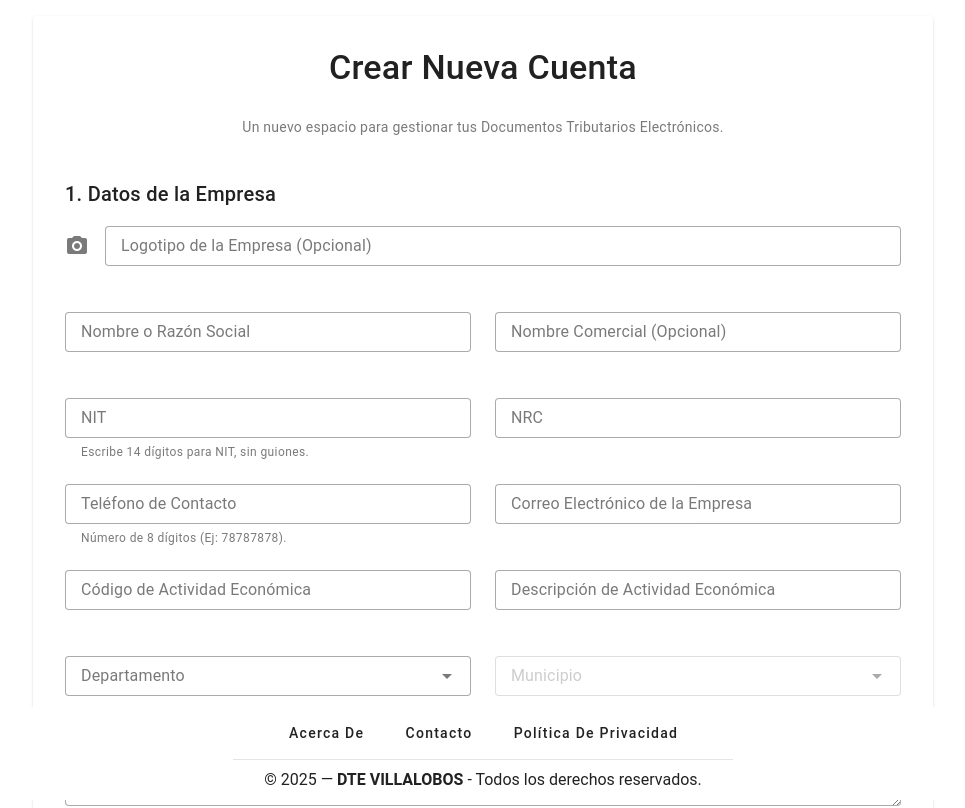
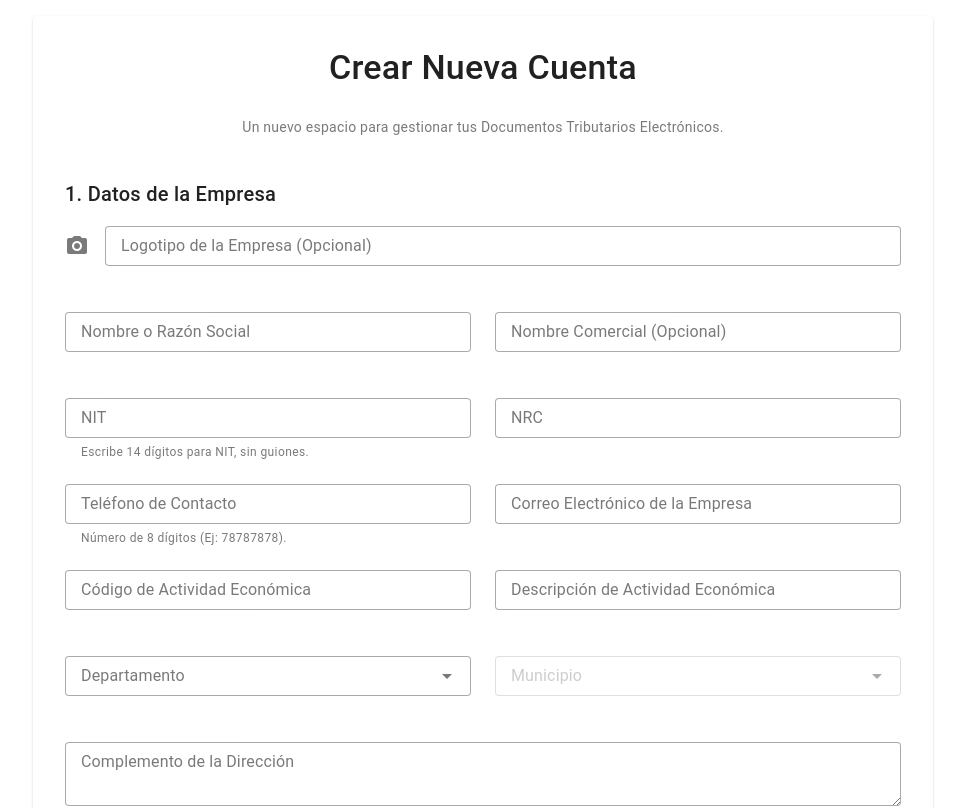
Before and after one commit to zenonburgos/facturaciondte_front, a Nuxt app: page /register in a window 1280 px wide. Shown: the top 808 px of the page, without its empty margins (157-1122 px from the left). Built offline with nearby package versions, Linux system fonts and the light colour scheme; no server answers.

Commit message:
Apariencia dinámica

```diff
--- a/app.vue
+++ b/app.vue
@@ -1,9 +1,11 @@
 <template>
-  <div>
-    <NuxtLayout>
-      <NuxtPage />
-    </NuxtLayout>
-  </div>
+  <v-app>
+    <v-main>
+      <NuxtLayout>
+        <NuxtPage />
+      </NuxtLayout>
+    </v-main>
+  </v-app>
 </template>
 
 <script setup>
@@ -12,6 +14,7 @@ import { useAuthStore } from '~/stores/auth';
 
 const authStore = useAuthStore();
 const { $api } = useNuxtApp();
+const settings = usePlatformSettings();
 
 // onMounted se ejecuta una sola vez cuando la aplicación se carga en el cliente.
 onMounted(async () => {
@@ -30,4 +33,31 @@ onMounted(async () => {
     }
   }
 });
+
+const hexToRgb = (hex) => {
+  if (!hex) return '30, 136, 229'; // Color primario por defecto (azul)
+  const result = /^#?([a-f\d]{2})([a-f\d]{2})([a-f\d]{2})$/i.exec(hex);
+  return result
+    ? `${parseInt(result[1], 16)}, ${parseInt(result[2], 16)}, ${parseInt(result[3], 16)}`
+    : '30, 136, 229'; // Fallback
+};
+
+const cssVars = computed(() => {
+  if (!settings.value) return '';
+  const primaryRgb = hexToRgb(settings.value.color_primary);
+  const secondaryRgb = hexToRgb(settings.value.color_secondary);
+  return `
+    :root {
+      --v-theme-primary: ${primaryRgb};
+      --v-theme-secondary: ${secondaryRgb};
+    }
+  `;
+});
+
+useHead({
+  style: [{
+    children: cssVars,
+    type: 'text/css'
+  }]
+});
 </script>
--- a/components/TheFooter.vue
+++ b/components/TheFooter.vue
@@ -1,26 +1,38 @@
 <template>
-  <v-footer app name="footer" class="text-center d-flex flex-column pa-2">
+  <v-footer app name="footer" class="pa-0">
+    <v-row justify="center" no-gutters class="text-center py-2">
+      <v-col cols="12">
+
         <div class="d-flex flex-wrap justify-center ga-2">
           <NuxtLink to="/about" custom v-slot="{ navigate }">
             <v-btn variant="text" class="text-capitalize" @click="navigate">Acerca de</v-btn>
           </NuxtLink>
-
           <NuxtLink to="/contact" custom v-slot="{ navigate }">
             <v-btn variant="text" class="text-capitalize" @click="navigate">Contacto</v-btn>
           </NuxtLink>
-
           <NuxtLink to="/privacy" custom v-slot="{ navigate }">
             <v-btn variant="text" class="text-capitalize" @click="navigate">Política de Privacidad</v-btn>
           </NuxtLink>
         </div>
 
-    <v-divider class="my-2" style="width: 80%; max-width: 500px;"></v-divider>
+        <v-divider
+          class="my-2 mx-auto"
+          style="width: 80%; max-width: 500px;"
+        ></v-divider>
 
-    <div>
-      © {{ new Date().getFullYear() }} — <strong>DTE VILLALOBOS</strong> - Todos los derechos reservados.
+        <div v-if="settings">
+          © {{ new Date().getFullYear() }} — <strong>{{ settings.platform_name || 'Mi Plataforma' }}</strong> - Todos los derechos reservados.
         </div>
+
+      </v-col>
+    </v-row>
   </v-footer>
 </template>
+
+<script setup>
+import { usePlatformSettings } from '~/composables/usePlatformSettings';
+const settings = usePlatformSettings();
+</script>
 
 <style scoped>
 /* Nos aseguramos que el footer no sea muy alto */
--- /dev/null
+++ b/composables/usePlatformSettings.js
@@ -0,0 +1,7 @@
+import { useState } from '#app'
+
+export const usePlatformSettings = () => {
+  // Esta función crea o accede al estado global 'platform-settings'
+  // y lo inicializa como 'null' si aún no existe.
+  return useState('platform-settings', () => null)
+}
--- a/pages/login.vue
+++ b/pages/login.vue
@@ -7,38 +7,50 @@
 
             <v-col cols="12" md="6" class="bg-primary d-flex flex-column justify-center align-center pa-8">
               <div class="text-center" style="max-width: 500px;">
-                <h1 class="text-h4 text-md-h4 font-weight-bold text-white mb-6">
-                  La plataforma para tu Facturación Electrónica
+                <v-img
+                  v-if="settings.login_logo_path"
+                  :src="settings.login_logo_path"
+                  max-height="120"
+                  class="mb-6"
+                ></v-img>
+                <h1 class="text-h4 text-md-h4 ...">
+                  {{ settings.slogan || 'La plataforma para tu Facturación Electrónica' }}
                 </h1>
 
                 <p class="text-body-1 font-weight-light text-white op-80 mb-8">
                   {{ $config.public.loginMessage }}
                 </p>
 
-                <v-list bg-color="transparent" class="text-left">
-                  <v-list-item class="text-white op-80">
-                    <template v-slot:prepend><v-icon color="white">mdi-check-circle-outline</v-icon></template>
-                    <v-list-item-title>Emite DTEs ilimitados.</v-list-item-title>
-                  </v-list-item>
-                  <v-list-item class="text-white op-80">
-                    <template v-slot:prepend><v-icon color="white">mdi-check-circle-outline</v-icon></template>
-                    <v-list-item-title>Consulta tu historial en cualquier momento.</v-list-item-title>
-                  </v-list-item>
-                  <v-list-item class="text-white op-80">
-                    <template v-slot:prepend><v-icon color="white">mdi-check-circle-outline</v-icon></template>
-                    <v-list-item-title>Seguridad y respaldo garantizado.</v-list-item-title>
+                <v-list
+                  v-if="settings.login_features && settings.login_features.length > 0"
+                  bg-color="transparent"
+                  class="text-left"
+                >
+                  <v-list-item
+                    v-for="(feature, i) in settings.login_features"
+                    :key="i"
+                    class="text-white op-80"
+                  >
+                    <template v-slot:prepend>
+                      <v-icon color="white">{{ feature.icon }}</v-icon>
+                    </template>
+
+                    <v-list-item-title>{{ feature.text }}</v-list-item-title>
                   </v-list-item>
                 </v-list>
                 <v-divider class="border-opacity-50 mb-8"></v-divider>
 
                 <p class="text-white op-80 text-caption mb-2">¿Tienes preguntas?</p>
                 <v-btn
+                  v-if="settings.contact_phone"
                   variant="text"
                   color="white"
-                  href="https://wa.me/50377429495" target="_blank"
+                  :href="`https://wa.me/${settings.contact_phone.replace(/\D/g, '')}`"
+                  target="_blank"
                   prepend-icon="mdi-whatsapp"
                 >
-                  +503 7742-9495 </v-btn>
+                  {{ settings.contact_phone }}
+                </v-btn>
               </div>
             </v-col>
 
@@ -111,7 +123,8 @@
 import { ref } from 'vue';
 import { useAuthStore } from '~/stores/auth';
 import { useRouter, useRoute } from 'vue-router';
-import RegisterButton from '~/components/RegisterButton.vue'; // Importamos el nuevo botón
+import RegisterButton from '~/components/RegisterButton.vue';
+import { usePlatformSettings } from '~/composables/usePlatformSettings';
 
 definePageMeta({
   layout: 'login',
@@ -119,7 +132,7 @@ definePageMeta({
 
 // URL del logo que te generé. Súbelo a tu carpeta `public` del frontend.
 const logoUrl = '/sv-dte-logo.png';
-
+const settings = usePlatformSettings();
 const authStore = useAuthStore();
 const router = useRouter();
 const route = useRoute();
--- /dev/null
+++ b/plugins/vuetify.js
@@ -0,0 +1,24 @@
+import { createVuetify } from 'vuetify'
+import 'vuetify/styles'
+import * as components from 'vuetify/components'
+import * as directives from 'vuetify/directives'
+
+export default defineNuxtPlugin(nuxtApp => {
+  const vuetify = createVuetify({
+    components,
+    directives,
+    theme: {
+      themes: {
+        light: {
+          dark: false,
+          colors: {
+            // Definimos los colores usando variables CSS que controlaremos
+            primary: 'rgb(var(--v-theme-primary))',
+            secondary: 'rgb(var(--v-theme-secondary))',
+          }
+        }
+      }
+    }
+  })
+  nuxtApp.vueApp.use(vuetify)
+})
```
Also changed, not shown: plugins/load-platform-settings.server.js (added, +19 -0 lines). Lines whose indentation alone changed are shown as unchanged.
